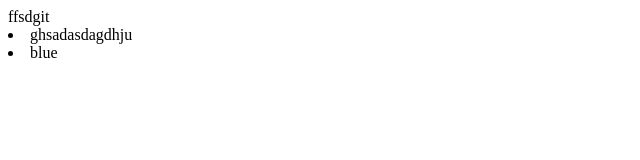
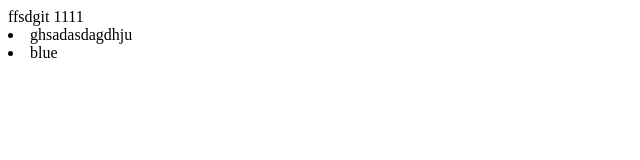
Before and after one commit to sergiikonov/my-project, a plain HTML site: page index.html in a window 1280 px wide. Shown: the full height of the page, 0-640 px from the left. Drawn offline with Linux system fonts and the light colour scheme.

Commit message:
add main

```diff
--- a/index.html
+++ b/index.html
@@ -6,7 +6,7 @@
     <title>Document</title>
 </head>
 <body>
-    ffsdgit
+    ffsdgit 1111
     <li>ghsadasdagdhju</li>
     <li>blue
     </li>
```
